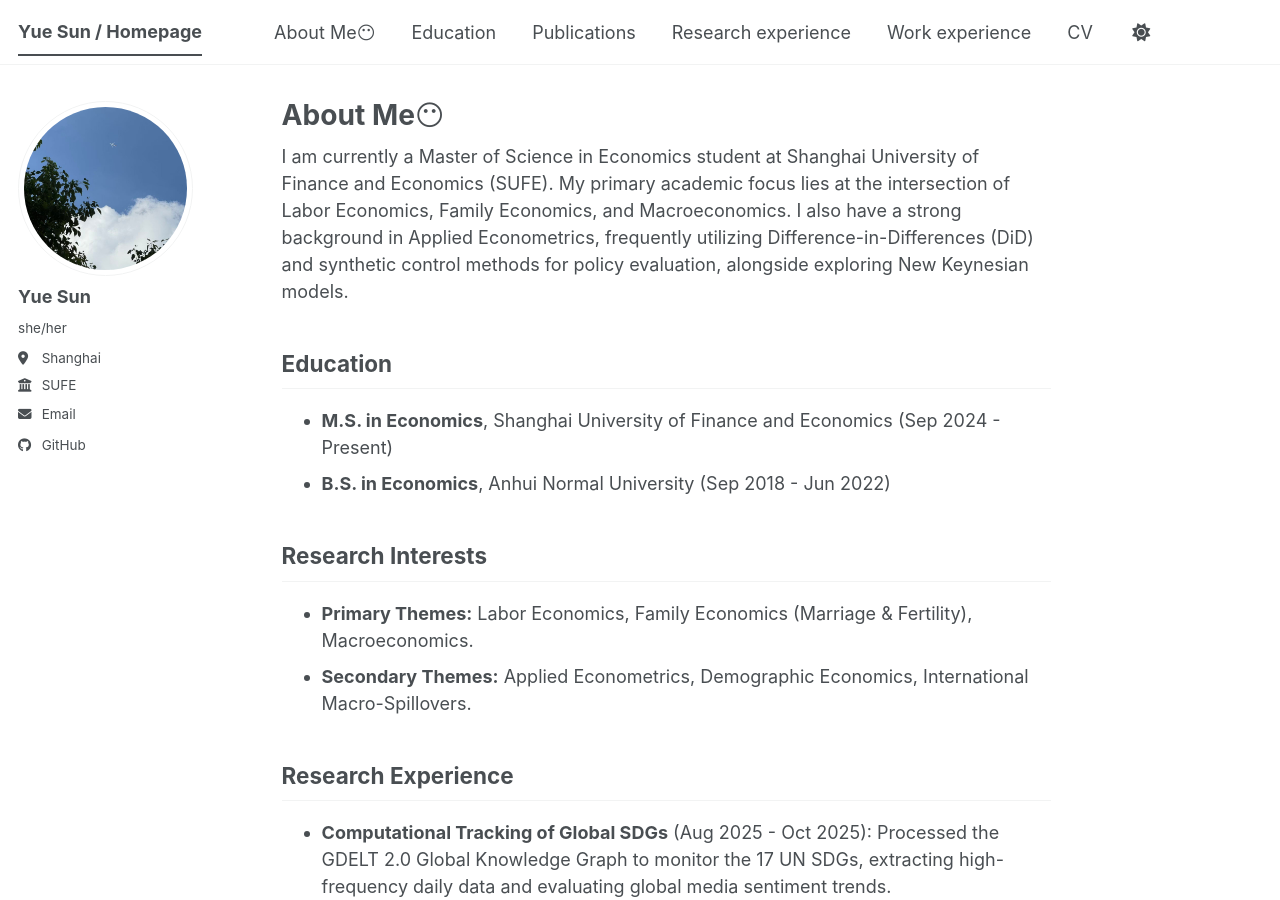
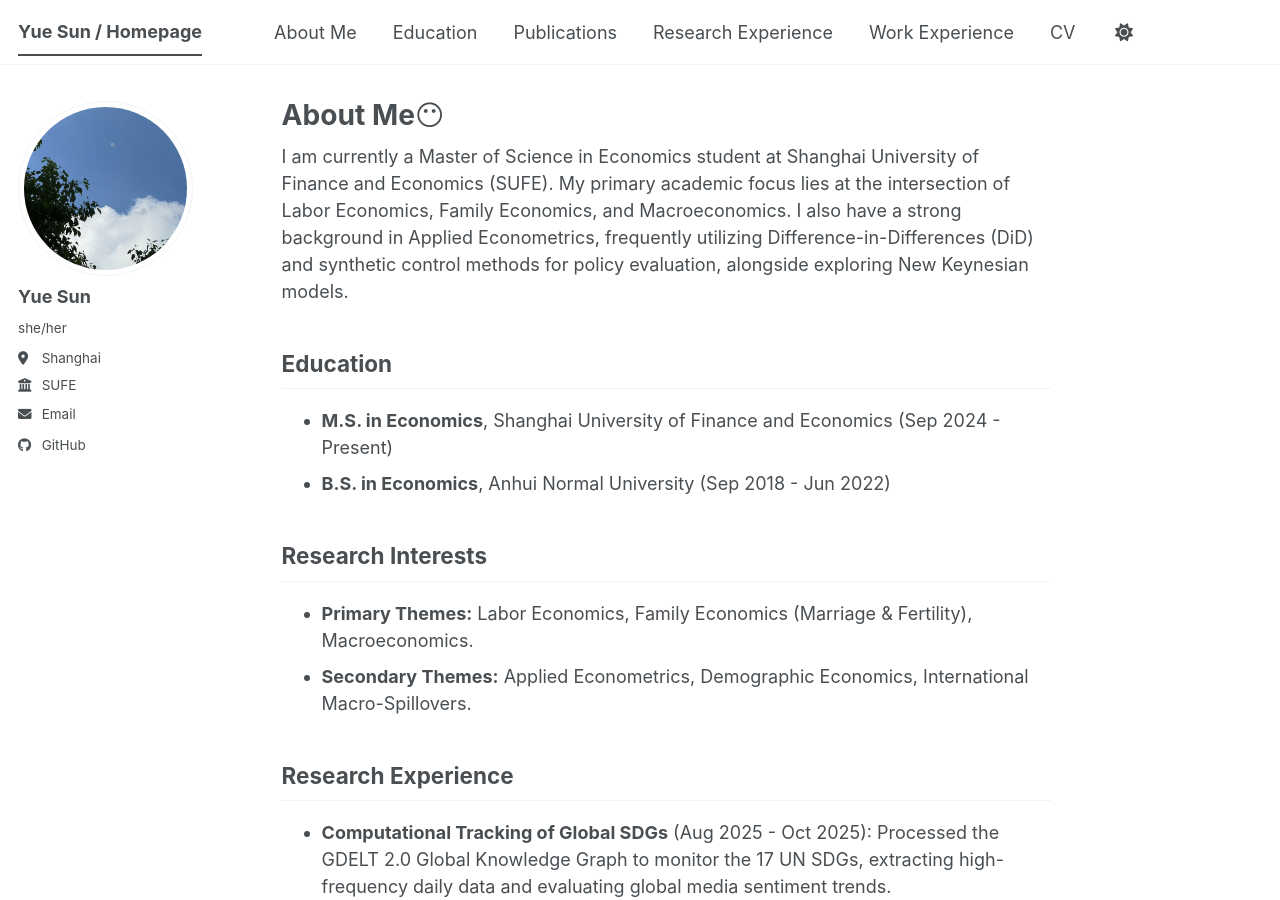
Before and after one commit to leahsun35/leahsun35.github.io, a Jekyll site: the page built from _pages/about.md, in a window 1280 px wide and 900 px high. Built offline with Jekyll 4.4.1, drawn with Linux system fonts in a browser that asks for light colours; a script bundle is joined from its source files by our own code; library files that are not in the unit come from our copies.

```diff
--- a/_data/navigation.yml
+++ b/_data/navigation.yml
@@ -8,7 +8,7 @@
 #      Markdown formatted page while the second is generated using JSON.
 
 main:
-  - title: "About Me😶"
+  - title: "About Me"
     url: /aboutme/
 
   - title: "Education"
@@ -17,10 +17,10 @@ main:
   - title: "Publications"
     url: /publications/
 
-  - title: "Research experience"
+  - title: "Research Experience"
     url: /reserach/
 
-  - title: "Work experience"
+  - title: "Work Experience"
     url: /work/
 
   # - title: "Teaching"
```
